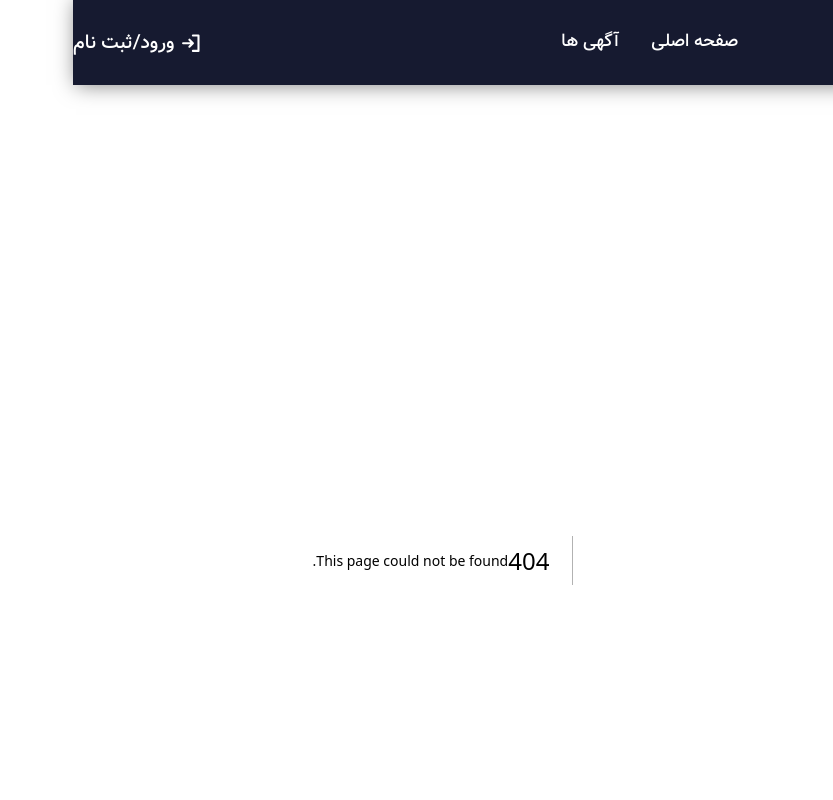
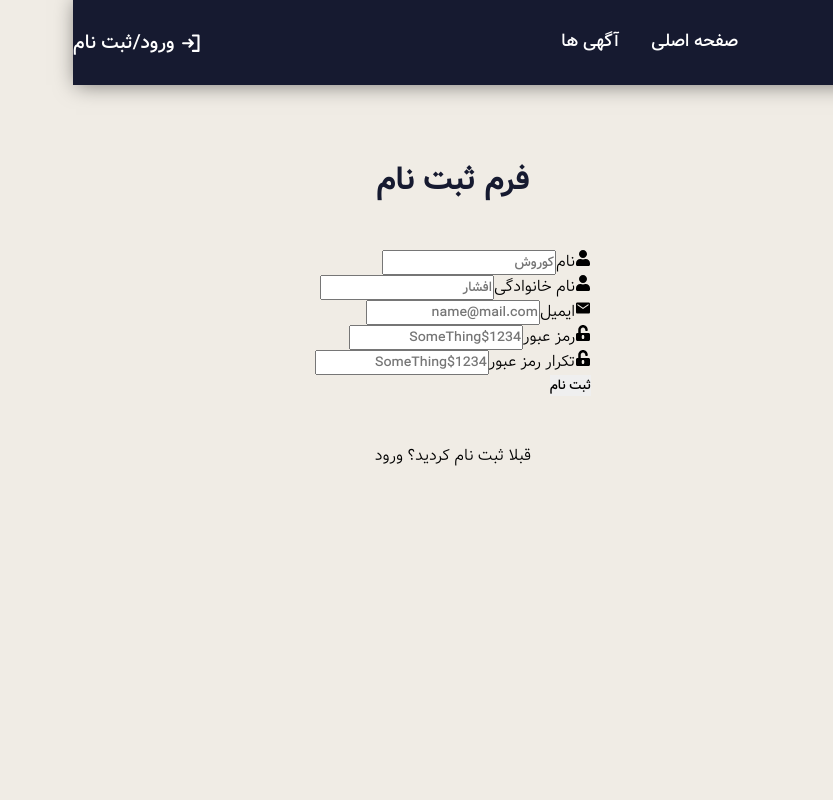
Before and after one commit to Amir-Taheri-Web/Real-Estate, a Next.js app: page /signup in a window 1280 px wide. Before the commit this address had no page. Shown: the top 800 px of the page, without its empty margins (447-1280 px from the left). Built offline with nearby package versions, Linux system fonts and the light colour scheme.

Commit message:
feat: SignUp page created

```diff
--- /dev/null
+++ b/src/app/(auth)/signup/page.jsx
@@ -0,0 +1,7 @@
+import SignUpPage from "@/templates/SignUpPage";
+
+const SignUp = () => {
+  return <SignUpPage />;
+};
+
+export default SignUp;
--- /dev/null
+++ b/src/components/templates/SignUpPage.jsx
@@ -0,0 +1,133 @@
+"use client";
+
+import { e2p } from "@/utils/convert";
+import Link from "next/link";
+import { useRouter } from "next/navigation";
+import { useState } from "react";
+import toast from "react-hot-toast";
+import { Toaster } from "react-hot-toast";
+import { FaUser, FaUnlockAlt } from "react-icons/fa";
+import { IoMdMail } from "react-icons/io";
+import styles from "@/styles/SignUpPage.module.css";
+
+const SignUpPage = () => {
+  const [firstName, setFirstName] = useState("");
+  const [lastName, setLastName] = useState("");
+  const [email, setEmail] = useState("");
+  const [password, setPassword] = useState("");
+  const [rePassword, setRePassword] = useState("");
+
+  const router = useRouter();
+
+  const submitHandler = async (e) => {
+    e.preventDefault();
+
+    if (password.trim() !== rePassword.trim())
+      return toast.error("رمز عبور با تکرار رمز عبور برابر نیست");
+
+    const res = await fetch("/api/auth/signup", {
+      method: "POST",
+      body: JSON.stringify({ firstName, lastName, email, password }),
+      headers: { "Content-Type": "application/json" },
+    });
+
+    const data = await res.json();
+
+    if (data.status === "success") {
+      toast.success(data.message);
+      router.replace("/signin");
+    } else {
+      toast.error(data.message);
+    }
+  };
+
+  return (
+    <div className={styles.container}>
+      <h2>فرم ثبت نام</h2>
+
+      <form onSubmit={submitHandler} className={styles.form}>
+        <div className={styles.wrapper}>
+          <div>
+            <label htmlFor="firstName">
+              <FaUser />
+              نام
+            </label>
+            <input
+              type="text"
+              id="firstName"
+              placeholder={`${e2p("کوروش")}`}
+              value={e2p(firstName)}
+              onChange={(e) => setFirstName(e.target.value)}
+            />
+          </div>
+
+          <div>
+            <label htmlFor="lastName">
+              <FaUser />
+              نام خانوادگی
+            </label>
+            <input
+              type="text"
+              id="lastName"
+              placeholder={`${e2p("افشار")}`}
+              value={e2p(lastName)}
+              onChange={(e) => setLastName(e.target.value)}
+            />
+          </div>
+
+          <div>
+            <label htmlFor="email">
+              <IoMdMail />
+              ایمیل
+            </label>
+            <input
+              type="email"
+              id="email"
+              placeholder="name@mail.com"
+              value={email}
+              onChange={(e) => setEmail(e.target.value)}
+            />
+          </div>
+
+          <div>
+            <label htmlFor="password">
+              <FaUnlockAlt />
+              رمز عبور
+            </label>
+            <input
+              type="password"
+              id="password"
+              placeholder="SomeThing$1234"
+              value={password}
+              onChange={(e) => setPassword(e.target.value)}
+            />
+          </div>
+
+          <div>
+            <label htmlFor="rePassword">
+              <FaUnlockAlt />
+              تکرار رمز عبور
+            </label>
+            <input
+              type="password"
+              id="rePassword"
+              placeholder="SomeThing$1234"
+              value={rePassword}
+              onChange={(e) => setRePassword(e.target.value)}
+            />
+          </div>
+        </div>
+
+        <button type="submit">ثبت نام</button>
+      </form>
+
+      <p>
+        قبلا ثبت نام کردید؟ <Link href="/signin">ورود</Link>
+      </p>
+
+      <Toaster />
+    </div>
+  );
+};
+
+export default SignUpPage;
--- /dev/null
+++ b/src/styles/SignUpPage.module.css
@@ -0,0 +1,11 @@
+.container {
+  display: flex;
+  flex-direction: column;
+  align-items: center;
+  gap: 3rem;
+}
+
+.container h2 {
+  color: var(--color4);
+  font-size: 2rem;
+}
```
